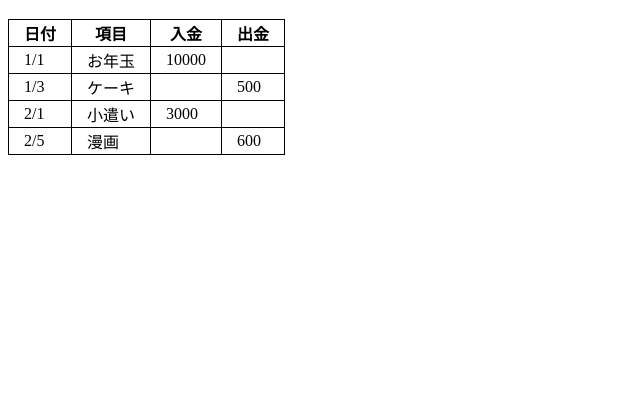
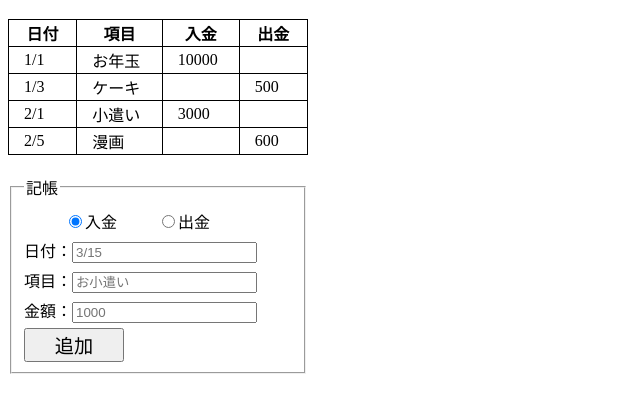
Before and after one commit to Liyuu8/react_money_book, a React app: page / in a window 1280 px wide. Shown: the part 70-482 px from the top of the page, without its empty margins (0-640 px from the left). Built offline with nearby package versions, Linux system fonts and the light colour scheme.

Commit message:
Add the entry form

```diff
--- a/package.json
+++ b/package.json
@@ -2,7 +2,7 @@
   "name": "hello_react",
   "version": "1.0.0",
   "description": "Hello React",
-  "main": "index.js",
+  "main": "MoneyBook.js",
   "scripts": {
     "start": "webpack-dev-server",
     "webpack": "webpack -d"
--- /dev/null
+++ b/src/MoneyBook.js
@@ -0,0 +1,49 @@
+import React, { Component } from 'react';
+import ReactDOM from 'react-dom';
+import PropTypes from 'prop-types';
+
+import './index.css';
+import MoneyBookList from './MoneyBookList';
+import MoneyEntry from './MoneyEntry';
+
+class MoneyBook extends Component {
+  constructor(props) {
+    super(props);
+    this.state = { books: [] };
+  }
+
+  componentDidMount() {
+    this.setState({
+      books: [
+        { date: '1/1', item: 'お年玉', amount: 10000 },
+        { date: '1/3', item: 'ケーキ', amount: -500 },
+        { date: '2/1', item: '小遣い', amount: 3000 },
+        { date: '2/5', item: '漫画', amount: -600 },
+      ],
+    });
+  }
+
+  addBook(date, item, amount) {
+    this.setState({ books: this.state.books.concat({ date, item, amount }) });
+  }
+
+  render() {
+    return (
+      <div>
+        <Title>小遣い帳</Title>
+        <MoneyBookList books={this.state.books} />
+        <MoneyEntry
+          add={(date, item, amount) => this.addBook(date, item, amount)}
+        />
+      </div>
+    );
+  }
+}
+
+const Title = ({ children }) => <h1>{children}</h1>;
+
+Title.propTypes = {
+  children: PropTypes.string,
+};
+
+ReactDOM.render(<MoneyBook />, document.getElementById('root'));
--- /dev/null
+++ b/src/MoneyBookItem.js
@@ -0,0 +1,20 @@
+import React from 'react';
+import PropTypes from 'prop-types';
+
+const MoneyBookItem = (props) => {
+  const { date, item, amount } = props.book;
+  return (
+    <tr>
+      <td>{date}</td>
+      <td>{item}</td>
+      <td>{amount >= 0 ? amount : null}</td>
+      <td>{amount < 0 ? -amount : null}</td>
+    </tr>
+  );
+};
+
+MoneyBookItem.propTypes = {
+  book: PropTypes.object.isRequired,
+};
+
+export default MoneyBookItem;
--- /dev/null
+++ b/src/MoneyBookList.js
@@ -0,0 +1,30 @@
+import React from 'react';
+import PropTypes from 'prop-types';
+
+import MoneyBookItem from './MoneyBookItem';
+
+const MoneyBookList = ({ books }) => (
+  <div>
+    <table className="book">
+      <thead data-type="ok">
+        <tr>
+          <th>日付</th>
+          <th>項目</th>
+          <th>入金</th>
+          <th>出金</th>
+        </tr>
+      </thead>
+      <tbody>
+        {books.map((book, index) => (
+          <MoneyBookItem book={book} key={index} />
+        ))}
+      </tbody>
+    </table>
+  </div>
+);
+
+MoneyBookList.propTypes = {
+  books: PropTypes.array.isRequired,
+};
+
+export default MoneyBookList;
--- /dev/null
+++ b/src/MoneyEntry.js
@@ -0,0 +1,99 @@
+import React, { Component } from 'react';
+import PropTypes from 'prop-types';
+
+class MoneyEntry extends Component {
+  constructor(props) {
+    super(props);
+    this.state = { date: '', item: '', amount: '', payingIn: true };
+  }
+
+  onChangeValue(event) {
+    this.setState({ [event.target.name]: event.target.value });
+  }
+
+  onChangePayingIn(event) {
+    this.setState({ payingIn: event.target.value == 'on' });
+  }
+
+  onClickSubmit() {
+    this.props.add(
+      this.state.date,
+      this.state.item,
+      this.state.amount * (this.state.payingIn ? 1 : -1)
+    );
+    this.setState = { date: '', item: '', amount: '', payingIn: false };
+  }
+
+  render() {
+    return (
+      <div className="entry">
+        <fieldset>
+          <legend>記帳</legend>
+          <div>
+            <label>
+              <input
+                type="radio"
+                value="on"
+                checked={this.state.payingIn}
+                onChange={(event) => this.onChangePayingIn(event)}
+              />
+              入金
+            </label>
+            <label>
+              <input
+                type="radio"
+                value="off"
+                checked={!this.state.payingIn}
+                onChange={(event) => this.onChangePayingIn(event)}
+              />
+              出金
+            </label>
+          </div>
+          <div>
+            日付：
+            <input
+              type="text"
+              value={this.state.date}
+              name="date"
+              onChange={(e) => this.onChangeValue(e)}
+              placeholder="3/15"
+            />
+          </div>
+          <div>
+            項目：
+            <input
+              type="text"
+              value={this.state.item}
+              name="item"
+              onChange={(e) => this.onChangeValue(e)}
+              placeholder="お小遣い"
+            />
+          </div>
+          <div>
+            金額：
+            <input
+              type="text"
+              value={this.state.amount}
+              name="amount"
+              onChange={(e) => this.onChangeValue(e)}
+              placeholder="1000"
+            />
+          </div>
+          <div>
+            <input
+              type="submit"
+              value="追加"
+              onClick={() => this.onClickSubmit()}
+            />
+          </div>
+        </fieldset>
+      </div>
+    );
+  }
+}
+
+MoneyEntry.propTypes = {
+  add: PropTypes.func.isRequired,
+};
+
+export default MoneyEntry;
--- a/src/index.css
+++ b/src/index.css
@@ -1,5 +1,6 @@
 .book {
   border-collapse: collapse;
+  width: 300px;
 }
 
 .book th,
@@ -7,3 +8,21 @@
   border: solid 1px;
   padding: 1px 15px;
 }
+
+.entry {
+  margin-top: 20px;
+  width: 300px;
+}
+
+.entry input[type='submit'] {
+  width: 100px;
+  font-size: 120%;
+}
+
+.entry label {
+  margin-left: 40px;
+}
+
+.entry div {
+  margin-top: 5px;
+}
--- a/src/index.js
+++ /dev/null
@@ -1,58 +0,0 @@
-import React from 'react';
-import ReactDOM from 'react-dom';
-import PropTypes from 'prop-types';
-import './index.css';
-
-const MoneyBook = () => {
-  const books = [
-    { date: '1/1', item: 'お年玉', amount: 10000 },
-    { date: '1/3', item: 'ケーキ', amount: -500 },
-    { date: '2/1', item: '小遣い', amount: 3000 },
-    { date: '2/5', item: '漫画', amount: -600 },
-  ];
-
-  return (
-    <div>
-      <Title>小遣い帳</Title>
-      <table className="book">
-        <thead>
-          <tr>
-            <th>日付</th>
-            <th>項目</th>
-            <th>入金</th>
-            <th>出金</th>
-          </tr>
-        </thead>
-        <tbody>
-          {books.map((book, index) => (
-            <MoneyBookItems book={book} key={index} />
-          ))}
-        </tbody>
-      </table>
-    </div>
-  );
-};
-
-const MoneyBookItems = (props) => {
-  const { date, item, amount } = props.book;
-  return (
-    <tr>
-      <td>{date}</td>
-      <td>{item}</td>
-      <td>{amount >= 0 ? amount : null}</td>
-      <td>{amount < 0 ? -amount : null}</td>
-    </tr>
-  );
-};
-
-MoneyBookItems.propTypes = {
-  book: PropTypes.object.isRequired,
-};
-
-const Title = ({ children }) => <h1>{children}</h1>;
-
-Title.propTypes = {
-  children: PropTypes.string,
-};
-
-ReactDOM.render(<MoneyBook />, document.getElementById('root'));
--- a/webpack.config.js
+++ b/webpack.config.js
@@ -6,7 +6,7 @@ const publicDir = path.join(__dirname, '/public');
 
 module.exports = {
   entry: {
-    app: './src/index.js',
+    app: './src/MoneyBook.js',
   },
   output: {
     path: publicDir + '/js',
```
